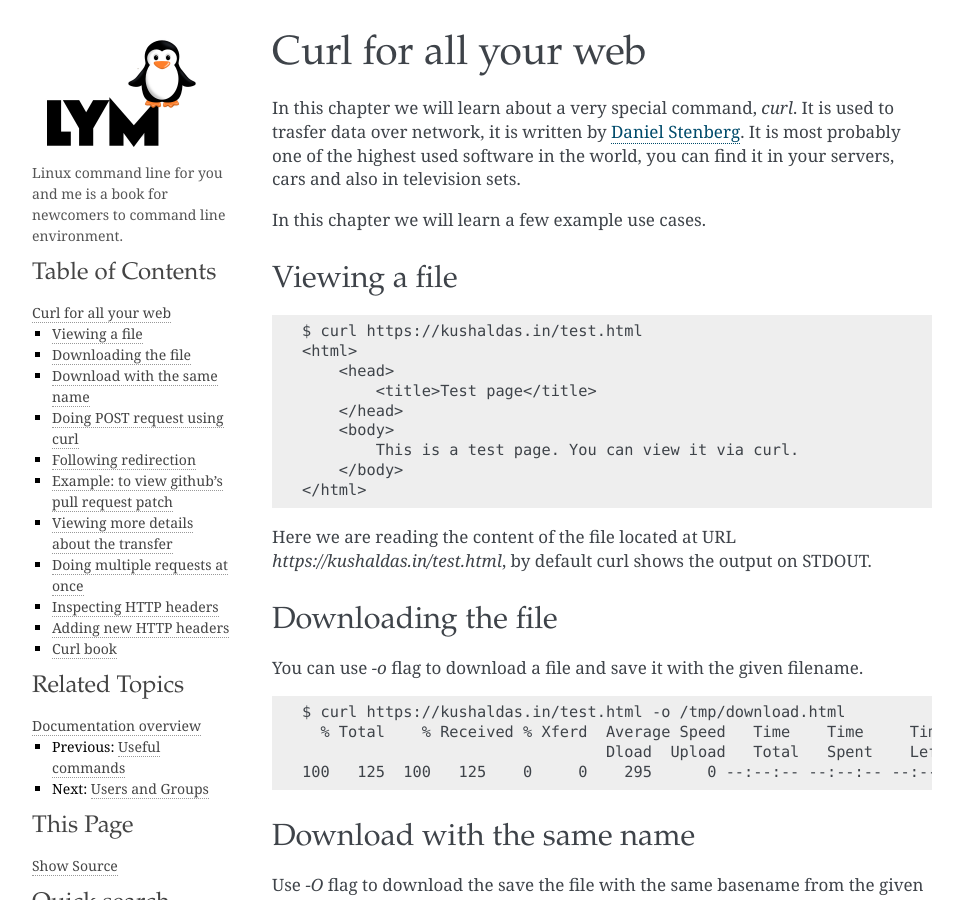
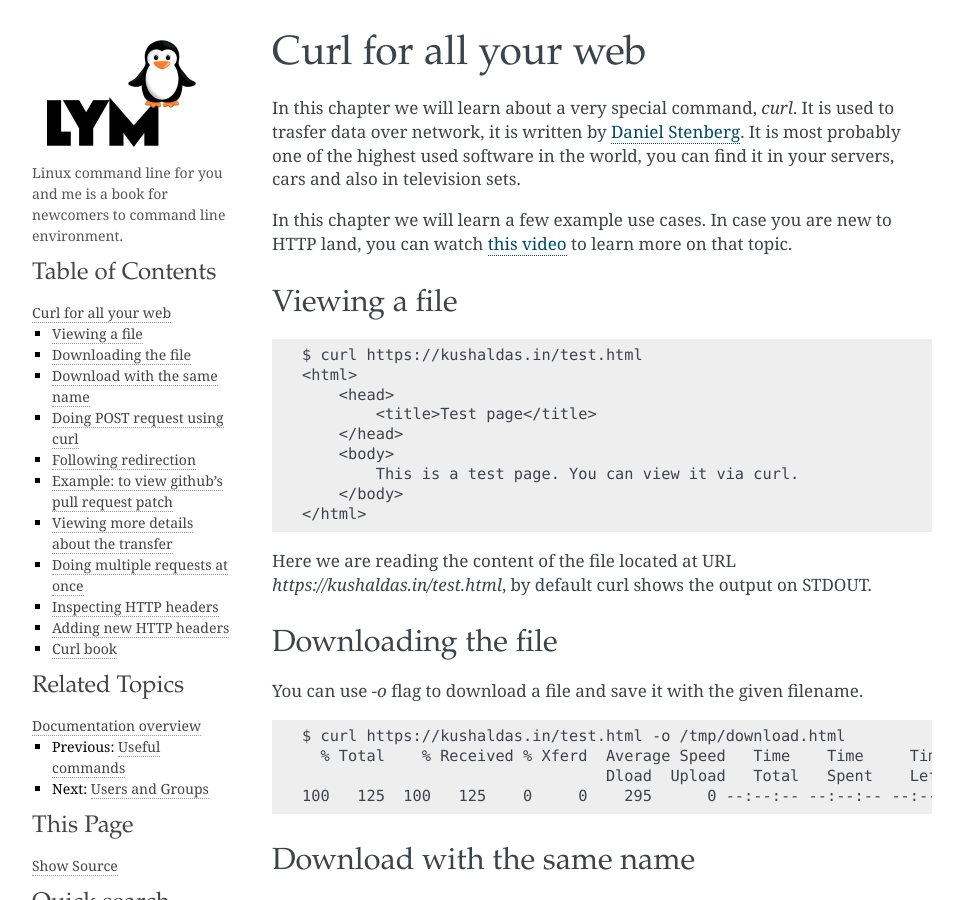
Before and after one commit to kushaldas/lym, a Sphinx documentation site: the page built from docs/curl.rst, in a window 1280 px wide and 900 px high. Shown: the whole window, without its empty margins (148-1111 px from the left). Built offline with Sphinx 7.4.7, drawn with Linux system fonts in a browser that asks for light colours; a script that is not in the unit is left out.

Commit message:
Adds a video link for HTTP

```diff
--- a/docs/curl.rst
+++ b/docs/curl.rst
@@ -7,7 +7,9 @@ to trasfer data over network, it is written by `Daniel Stenberg
 software in the world, you can find it in your servers, cars and also in
 television sets.
 
-In this chapter we will learn a few example use cases.
+In this chapter we will learn a few example use cases. In case you are new to
+HTTP land, you can watch `this video
+<https://www.youtube.com/watch?v=iYM2zFP3Zn0>`_ to learn more on that topic.
 
 Viewing a file
 --------------
```
